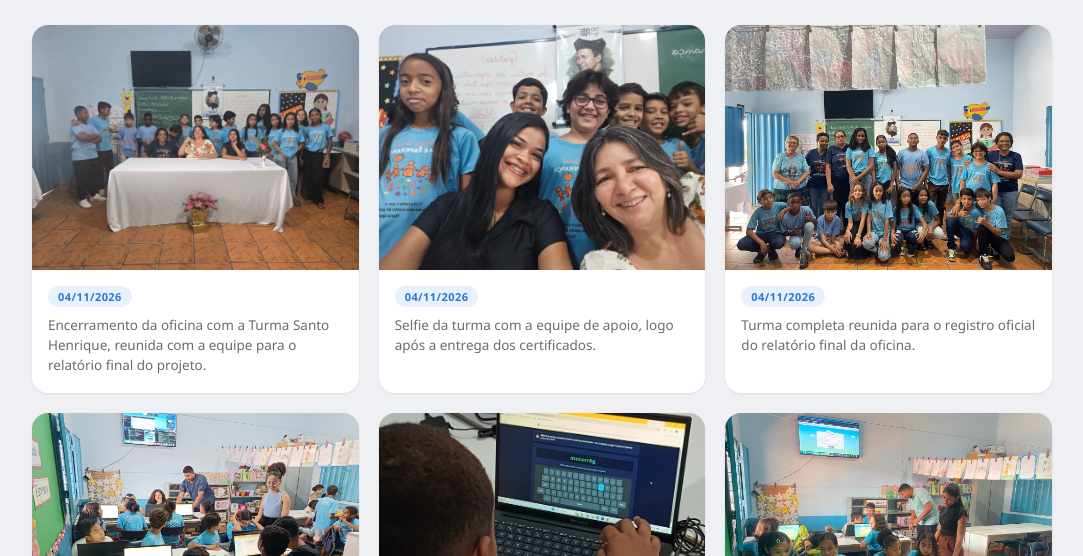
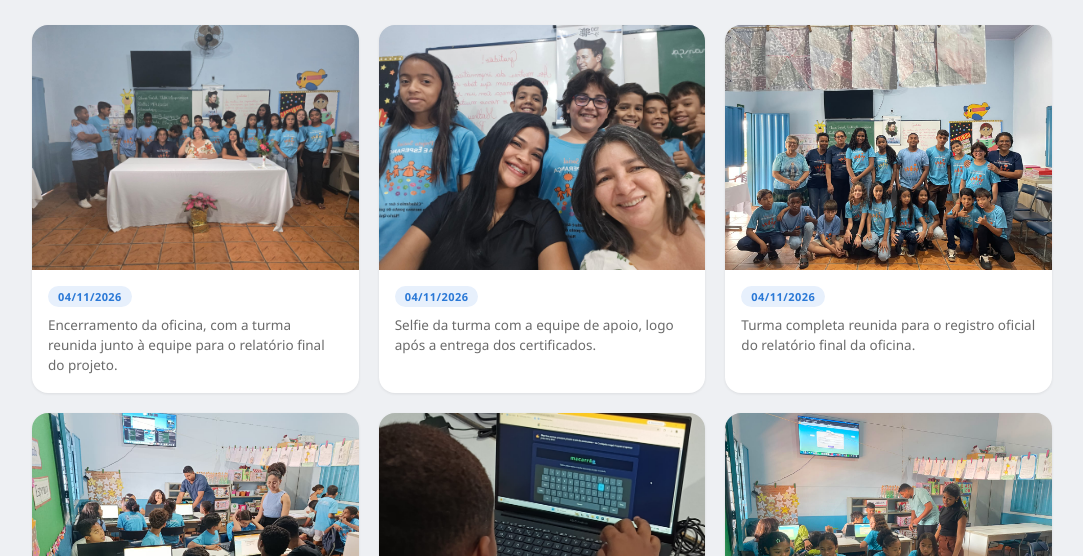
Before and after one commit to mateusnetcs/Code-Quest, a website: page relatorios/evidencias.html in a window 1280 px wide. Shown: the part 244-800 px from the top of the page, without its empty margins (98-1181 px from the left). Drawn offline with Linux system fonts and the light colour scheme.

Commit message:
Remove nome de turma não confirmado da legenda de evidências
Co-Authored-By: Claude Sonnet 5 <noreply@anthropic.com>

```diff
--- a/relatorios/evidencias.html
+++ b/relatorios/evidencias.html
@@ -54,7 +54,7 @@
       <img class="foto" src="evidencias/evidencia-01.jpg" alt="Encerramento da oficina com as turmas reunidas em frente ao quadro">
       <figcaption>
         <span class="tag">04/11/2026</span>
-        <p>Encerramento da oficina com a Turma Santo Henrique, reunida com a equipe para o relatório final do projeto.</p>
+        <p>Encerramento da oficina, com a turma reunida junto à equipe para o relatório final do projeto.</p>
       </figcaption>
     </figure>
 
```
